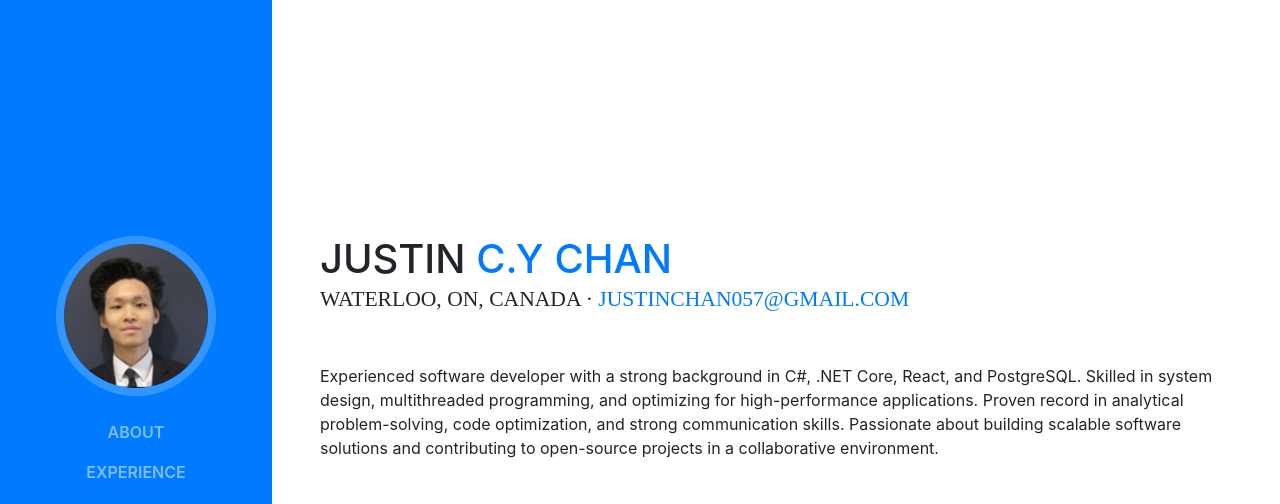
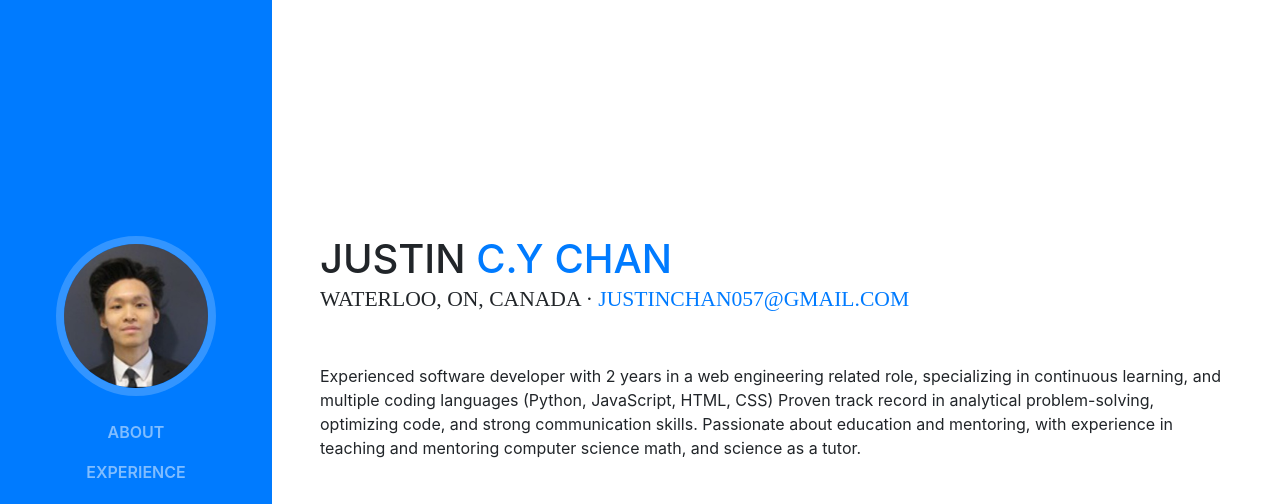
Before and after one commit to jchan6532/justinchan.github.io, a website with bundled scripts: page index.html in a window 1280 px wide. Shown: the top 504 px of the page. Built offline with nearby package versions, Linux system fonts and the light colour scheme; a web font is replaced by a local one.

Commit message:
Update index.html summary section

```diff
--- a/index.html
+++ b/index.html
@@ -97,13 +97,9 @@
             <a href="mailto:name@email.com">justinchan057@gmail.com</a>
           </div>
           <p class="mb-5">
-            Experienced software developer with a strong background in C#, .NET
-            Core, React, and PostgreSQL. Skilled in system design, multithreaded
-            programming, and optimizing for high-performance applications.
-            Proven record in analytical problem-solving, code optimization, and
-            strong communication skills. Passionate about building scalable
-            software solutions and contributing to open-source projects in a
-            collaborative environment.
+            Experienced software developer with 2 years in a web engineering related role, specializing in continuous learning, and multiple coding
+languages (Python, JavaScript, HTML, CSS) Proven track record in analytical problem-solving, optimizing code, and strong communication
+skills. Passionate about education and mentoring, with experience in teaching and mentoring computer science math, and science as a tutor.
           </p>
           <ul class="list-inline list-social-icons mb-0">
             <li class="list-inline-item">
```
